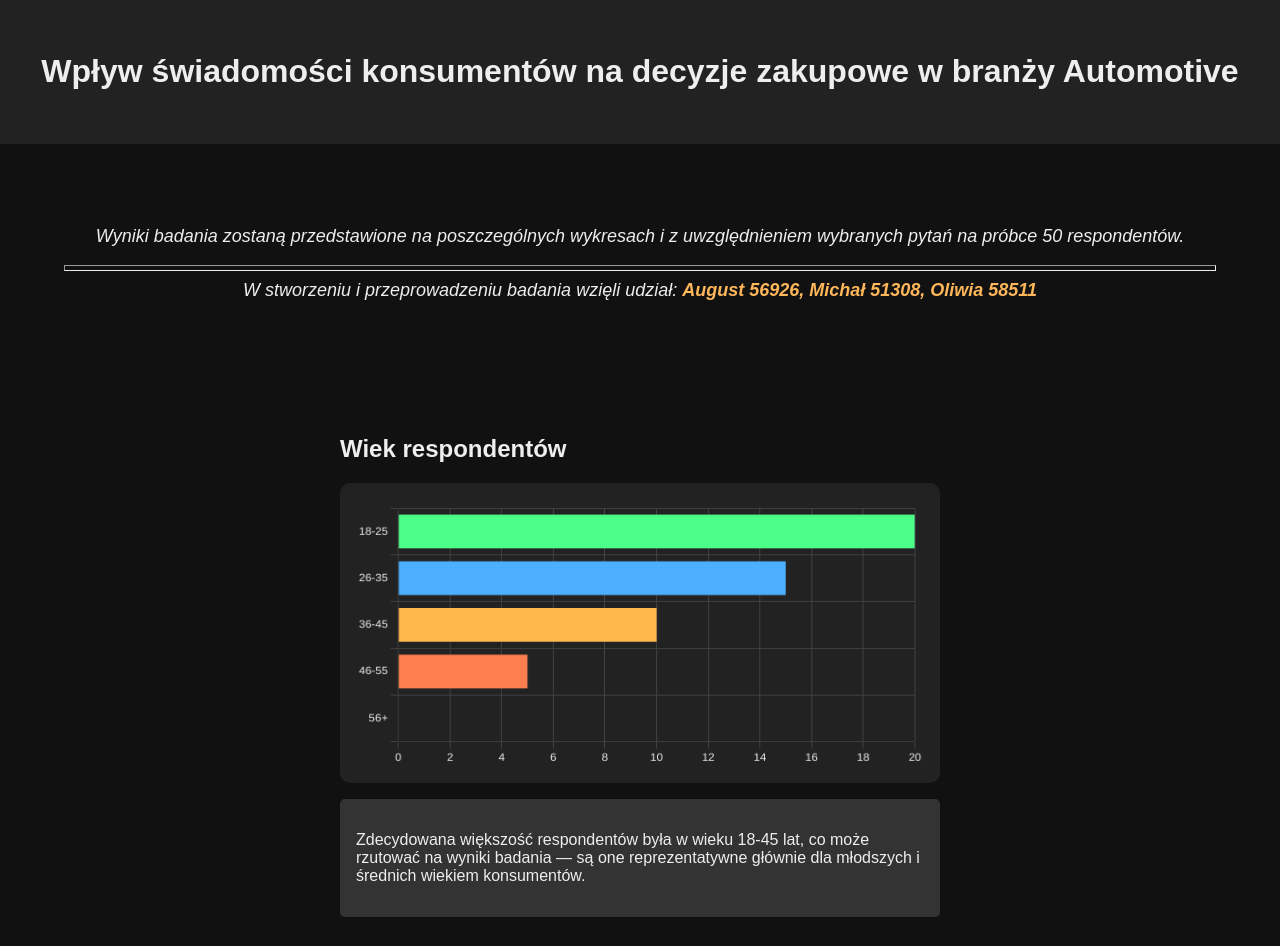
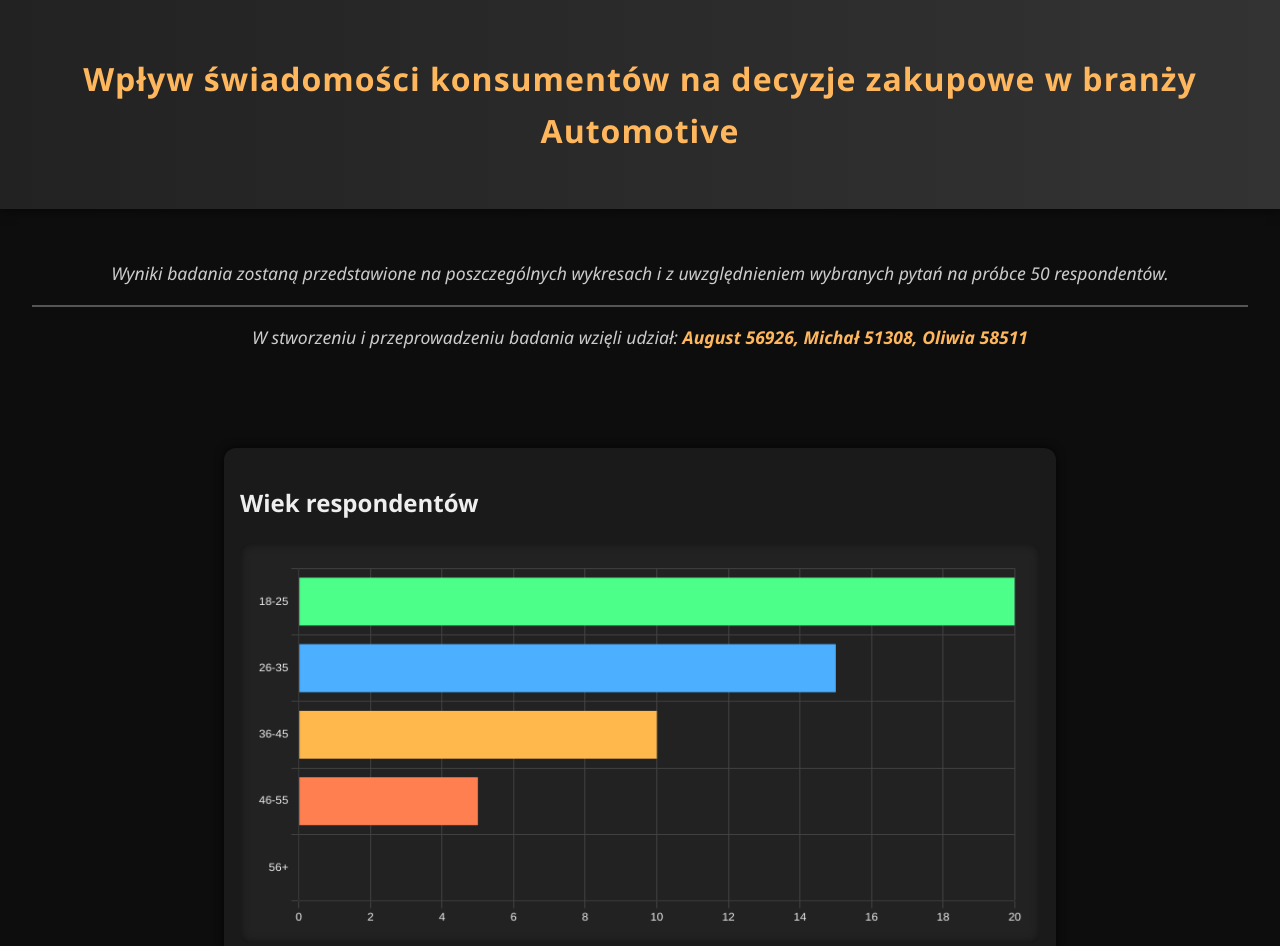
Before and after one commit to CodelessA/StatisticsPAGE, a plain HTML site: page index.html in a window 1280 px wide. Shown: the top 946 px of the page. Drawn offline with nearby package versions, Linux system fonts and the light colour scheme.

Commit message:
Add files via upload

```diff
--- a/index.html
+++ b/index.html
@@ -65,6 +65,17 @@
       </div>
     </section>
 
+    <section class="wykres">
+  <h2>Zależność między wiekiem a preferowanym typem silnika</h2>
+  <canvas id="wiekSilnikChart"></canvas>
+  <div class="komentarz">
+    <p>Młodsi respondenci (18-35 lat) częściej deklarowali wybór pojazdów hybrydowych i elektrycznych, podczas gdy starsze grupy wiekowe (46+) w większości preferowały silniki spalinowe.
+      Wynika z tego (między innymi) że młodsi są bardziej otwarci na nowe technologie, podczas gdy starsi stawiają na sprawdzone rozwiązania.
+    </p>
+  </div>
+</section>
+
+
 <section class="wykres">
   <h2>Zależność między dochodem netto a wyborem typu silnika</h2>
   <canvas id="dochodSilnikChart"></canvas>
--- a/script.js
+++ b/script.js
@@ -221,7 +221,7 @@ const wyksztalcenieTechnologiaChart = new Chart(wyksztalcenieTechnologiaCtx, {
     datasets: [
       {
         label: 'Elektryczne',
-        data: [1, 2, 5, 7], // przykładowe dane — dostosuj wedle rzeczywistości
+        data: [1, 2, 5, 7],
         backgroundColor: '#4cff88'
       },
       {
@@ -264,7 +264,7 @@ const infoZrodlaChart = new Chart(infoZrodlaCtx, {
     datasets: [
       {
         label: 'Podstawowe',
-        data: [3, 4, 1, 2], // przykładowe liczby wskazań
+        data: [3, 4, 1, 2],
         backgroundColor: '#ff4c4c'
       },
       {
@@ -310,7 +310,7 @@ const czynnikiChart = new Chart(czynnikiCtx, {
     labels: ['Cena', 'Koszty eksploatacji', 'Ekologia', 'Marka i design', 'Zasięg', 'Wydajność silnika'],
     datasets: [{
       label: 'Liczba wskazań',
-      data: [35, 30, 10, 12, 18, 20], // przykładowe dane, Ty podstaw swoje
+      data: [35, 30, 10, 12, 18, 20],
       backgroundColor: ['#4cff88', '#4cafff', '#ff4c4c', '#ff7f50', '#ffa64c', '#4c88ff']
     }]
   },
@@ -331,3 +331,46 @@ const czynnikiChart = new Chart(czynnikiCtx, {
     }
   }
 });
+
+
+const wiekSilnikCtx = document.getElementById('wiekSilnikChart').getContext('2d');
+const wiekSilnikChart = new Chart(wiekSilnikCtx, {
+  type: 'bar',
+  data: {
+    labels: ['18-25', '26-35', '36-45', '46-55'],
+    datasets: [
+      {
+        label: 'Spalinowy',
+        data: [8, 7, 6, 4],
+        backgroundColor: '#ff4c4c'
+      },
+      {
+        label: 'Hybrydowy',
+        data: [7, 5, 3, 1],
+        backgroundColor: '#4cafff'
+      },
+      {
+        label: 'Elektryczny',
+        data: [5, 3, 1, 0],
+        backgroundColor: '#4cff88'
+      }
+    ]
+  },
+  options: {
+    scales: {
+      x: {
+        ticks: { color: '#eee' },
+        grid: { color: '#444' }
+      },
+      y: {
+        ticks: { color: '#eee' },
+        grid: { color: '#444' }
+      }
+    },
+    plugins: {
+      legend: {
+        labels: { color: '#eee' }
+      }
+    }
+  }
+});
--- a/styles.css
+++ b/styles.css
@@ -1,71 +1,101 @@
 
 body {
-  background-color: #111;
+  background-color: #0d0d0d;
   color: #eee;
-  font-family: Arial, sans-serif;
+  font-family: 'Segoe UI', Tahoma, Geneva, Verdana, sans-serif;
   margin: 0;
   padding: 0;
+  line-height: 1.6;
 }
 
 header {
   text-align: center;
   padding: 2rem;
-  background-color: #222;
-
+  background: linear-gradient(90deg, #222, #333);
+  box-shadow: 0 2px 10px rgba(0,0,0,0.5);
 }
 
-.infodiv{
-  text-align: center;
-  padding: 4rem;
-  font-size: large;
-  font-style: italic;
+header h1 {
+  font-size: 2rem;
+  color: #ffb75e;
+  letter-spacing: 1px;
 }
 
-.namesaim{
-  font-weight: 600;
-  color: rgb(255, 183, 90);
+.infodiv {
+  text-align: center;
+  padding: 2rem;
+  font-size: 1.1rem;
+  font-style: italic;
+  color: #ccc;
 }
 
-hr{
-  height: 4px;
-  color: rgb(255, 255, 255);
+.namesaim {
+  font-weight: 600;
+  color: #ffb75e;
+}
+
+hr {
+  height: 2px;
+  border: none;
+  background: #555;
+  margin: 1rem 0;
 }
 
 main {
   display: flex;
   flex-direction: column;
   align-items: center;
+  padding: 1rem;
 }
 
 .wykres {
-  max-width: 600px;
-  width: 90%;
+  max-width: 800px;
+  width: 95%;
   margin: 2rem 0;
+  padding: 1rem;
+  background: #1a1a1a;
+  border-radius: 12px;
+  box-shadow: 0 0 10px rgba(0,0,0,0.8);
+}
+
+.wykres {
+  opacity: 0;
+  animation: fadeIn 1s forwards;
+}
+@keyframes fadeIn {
+  to { opacity: 1; }
 }
 
 canvas {
   background: #222;
   padding: 1rem;
   border-radius: 10px;
+  box-shadow: inset 0 0 10px rgba(0,0,0,0.5);
 }
 
 .komentarz {
   margin-top: 1rem;
-  background: #333;
+  background: #2a2a2a;
   padding: 1rem;
-  border-radius: 5px;
+  border-radius: 8px;
+  color: #ddd;
+  box-shadow: 0 0 5px rgba(0,0,0,0.6);
 }
 
-footer{
-
-  border-radius: 20px;
-  background-color: #333;
-  padding-top: 0.2rem;
-  padding-bottom: 1px;
-  padding-left: 2rem;
-  padding-right: 2rem;
+.komentarz:hover {
+  background: #0e0b0965;
+  box-shadow: 0 0 8px rgba(243, 134, 32, 0.637);
 }
 
-.footerp{
-text-align: center;
+footer {
+  background: #222;
+  padding: 1rem 2rem;
+  text-align: center;
+  color: #888;
+  border-top: 1px solid #444;
 }
+
+footer p {
+  margin: 0;
+  font-size: 0.9rem;
+}
```
